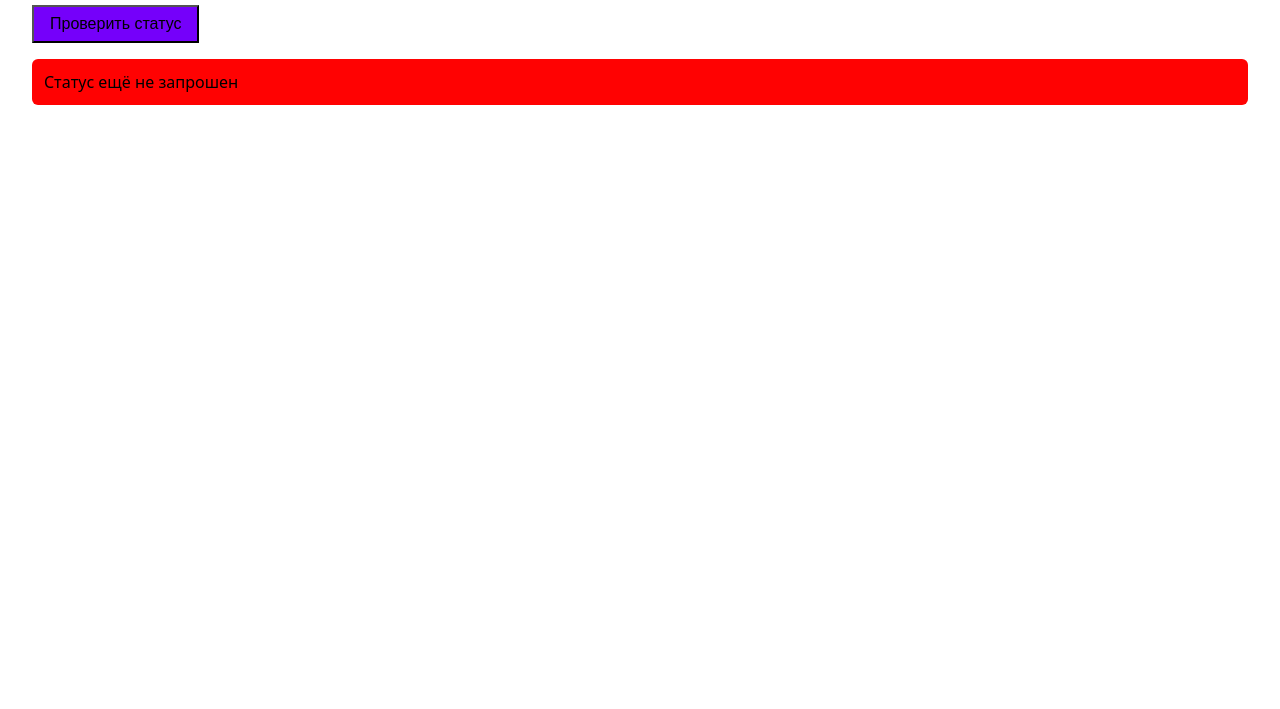
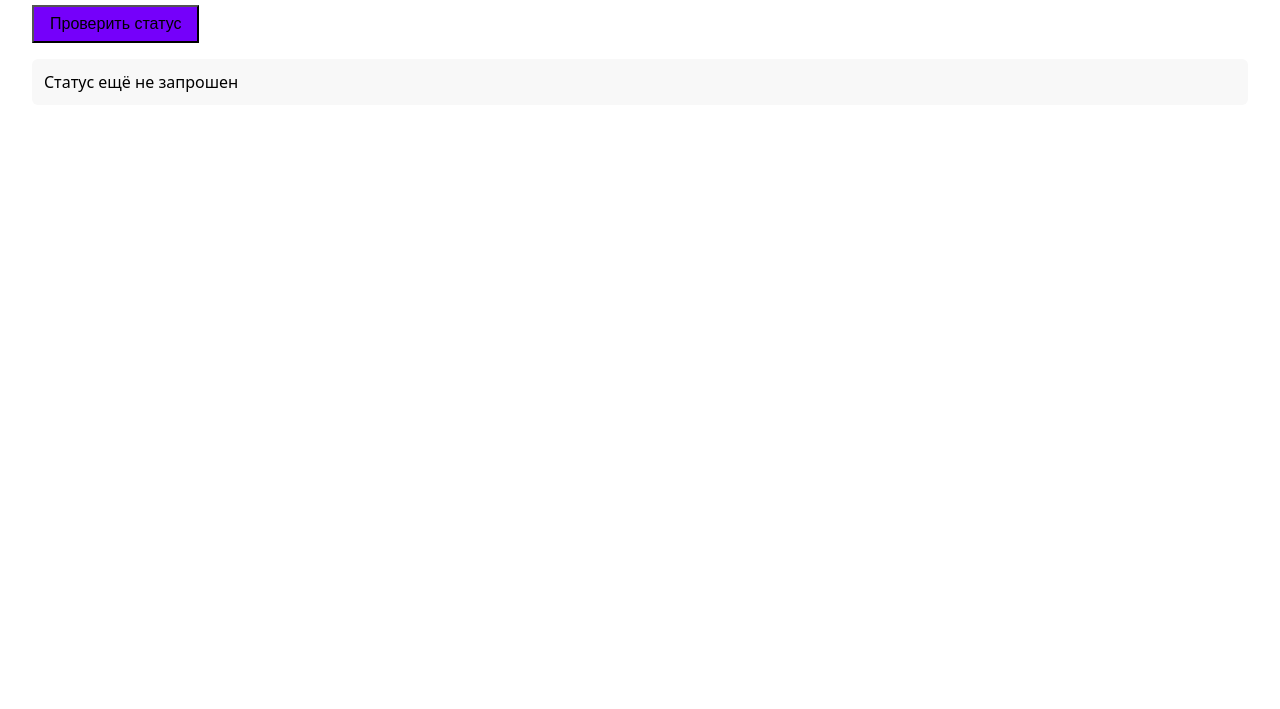
Before and after one commit to TimDen1349/simple-ci-cd-project, a website built with Vite: page client/index.html in a window 1280 px wide. Shown: the part 91-800 px from the top of the page. Built offline with nearby package versions, Linux system fonts and the light colour scheme.

Commit message:
Проверка пересборки 3

```diff
--- a/client/src/style.css
+++ b/client/src/style.css
@@ -1,3 +1,3 @@
 body { font-family: system-ui, sans-serif; margin: 2rem; }
 button { padding: .5rem 1rem; font-size: 1rem; cursor: pointer; background: #7500fa; }
-#result { margin-top: 1rem; padding: .75rem; background: #ff0202; border-radius: 6px; }
+#result { margin-top: 1rem; padding: .75rem; background: #f8f8f8; border-radius: 6px; }
```
